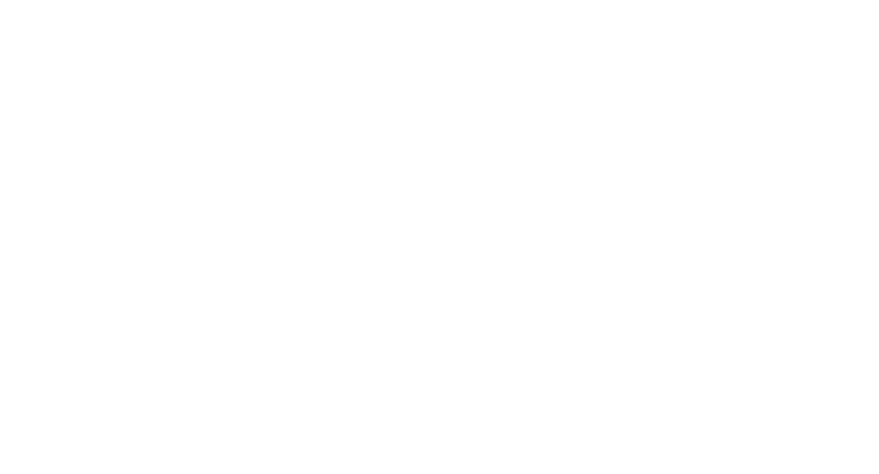
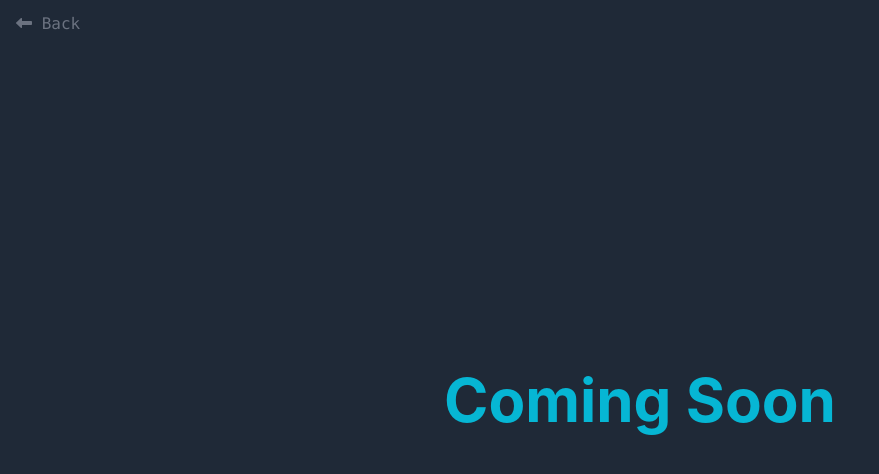
Before and after one commit to ijTuhin/portfolio-ijtuhin, a React (Create React App) app: page /blogs in a window 1280 px wide. Before the commit this address had no page. Shown: the top 474 px of the page, without its empty margins (0-879 px from the left). Built offline with nearby package versions, Linux system fonts and the light colour scheme; a web font is replaced by a local one; what tw-elements would draw is missing.

Commit message:
blogs route created

```diff
--- a/src/App.js
+++ b/src/App.js
@@ -1,5 +1,6 @@
 import { Route, Routes } from 'react-router-dom';
 import './App.css';
+import Blogs from './PortfolioPage/Blogs/Blogs';
 import Portfolio from './PortfolioPage/Portfolio/Portfolio';
 import ProjectI from './PortfolioPage/Projects/ProjectI';
 import ProjectII from './PortfolioPage/Projects/ProjectII';
@@ -12,6 +13,7 @@
     <div>
       <Routes>
         <Route path='/' element={<Portfolio></Portfolio>}></Route>
+        <Route path='/blogs' element={<Blogs></Blogs>}></Route>
         <Route path='/project' element={<Projects></Projects>}></Route>
         <Route path='/project-I' element={<ProjectI></ProjectI>}></Route>
         <Route path='/project-II' element={<ProjectII></ProjectII>}></Route>
--- /dev/null
+++ b/src/PortfolioPage/Blogs/Blogs.js
@@ -0,0 +1,17 @@
+import { faLeftLong } from '@fortawesome/free-solid-svg-icons';
+import { FontAwesomeIcon } from '@fortawesome/react-fontawesome';
+import React from 'react';
+import { Link } from 'react-router-dom';
+
+const Blogs = () => {
+    return (
+        <div className='flex justify-center items-center bg-gray-800 w-screen h-screen text-gray-500'>
+            <div className='absolute top-3 left-0 font-mono'>
+                <Link to='/' className='ml-4 font-mono hover:font-medium hover:text-cyan-600'><FontAwesomeIcon icon={faLeftLong}></FontAwesomeIcon> Back</Link>
+            </div>
+            <h2 className='text-6xl text-cyan-500 text center font-bold'>Coming Soon</h2>
+        </div>
+    );
+};
+
+export default Blogs;
--- a/src/PortfolioPage/MainBodyMenu/MainBodyMenu.js
+++ b/src/PortfolioPage/MainBodyMenu/MainBodyMenu.js
@@ -1,6 +1,7 @@
-import { faCode, faMessage, faProjectDiagram, faToolbox, faUser } from '@fortawesome/free-solid-svg-icons';
+import { faCode, faMessage, faNoteSticky, faProjectDiagram, faToolbox, faUser } from '@fortawesome/free-solid-svg-icons';
 import { FontAwesomeIcon } from '@fortawesome/react-fontawesome';
 import React from 'react';
+import { Link } from 'react-router-dom';
 import './MainBodyMenu.css';
 
 const MainBodyMenu = () => {
@@ -20,6 +21,11 @@
                 <a href='#project' className="rounded-full w-8 bg-slate-700/50 hover:bg-slate-300 text-gray-700 mb-2.5 flex justify-center py-2 hover:text-gray-500 hover:-translate-x-3 transform transition ease-in-out delay-150">
                     <FontAwesomeIcon icon={faProjectDiagram}></FontAwesomeIcon> <span className='tooltiptext '>Projects</span>
                 </a>
+            </div>
+            <div class="tool-tip">
+                <Link to='/blogs' className="rounded-full w-8 bg-slate-700/50 hover:bg-slate-300 text-gray-700 mb-2.5 flex justify-center py-2 hover:text-gray-500 hover:-translate-x-3 transform transition ease-in-out delay-150">
+                    <FontAwesomeIcon icon={faNoteSticky}></FontAwesomeIcon> <span className='tooltiptext '>Blogs</span>
+                </Link>
             </div>
             <div class="tool-tip">
                 <a href='#service' className="rounded-full w-8 bg-slate-700/50 hover:bg-slate-300 text-gray-700 mb-2.5 flex justify-center py-2 hover:text-gray-500 hover:-translate-x-3 transform transition ease-in-out delay-150">
```
